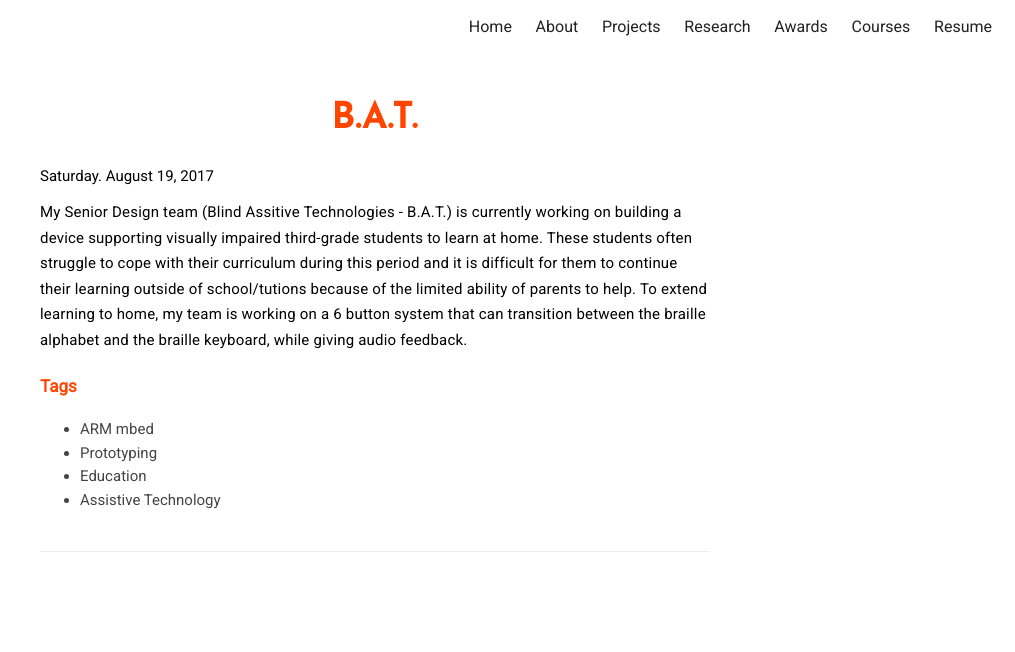
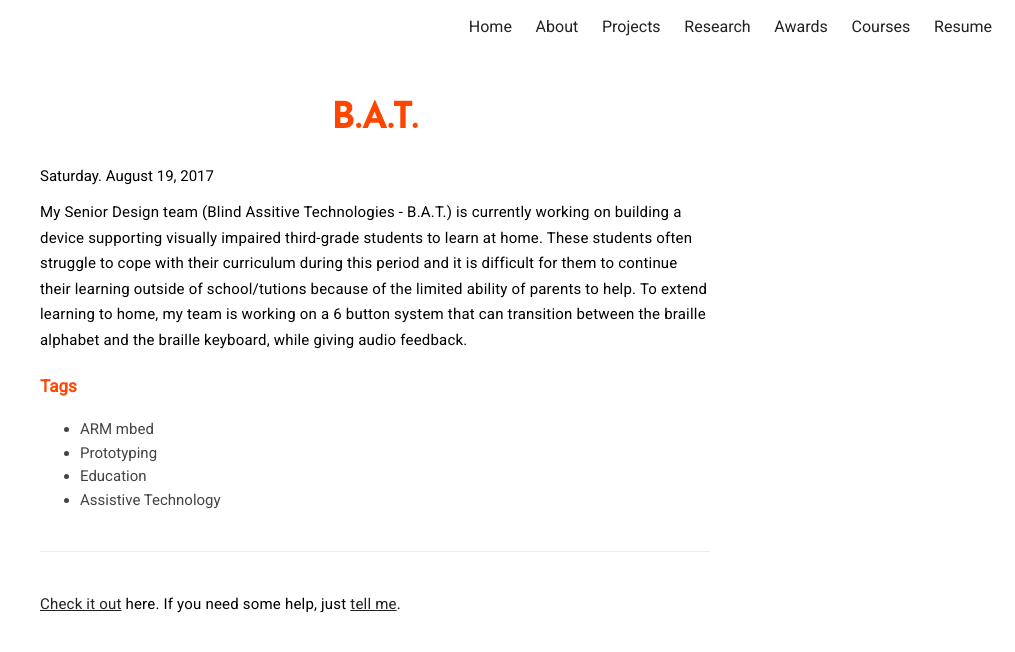
Before and after one commit to azraismail/azraismail.github.io, a Jekyll site: the page built from _posts/2017-08-19-bat.markdown, in a window 1280 px wide. Shown: the top 652 px of the page, without its empty margins (265-1280 px from the left). Built offline with Jekyll 4.4.1, drawn with Linux system fonts in a browser that asks for light colours.

Commit message:
Update 2017-08-19-bat.markdown

```diff
--- a/_posts/2017-08-19-bat.markdown
+++ b/_posts/2017-08-19-bat.markdown
@@ -28,3 +28,6 @@ To extend learning to home, my team is working on a 6 button system that can tra
 - Assistive Technology
 
 ---
+
+[Check it out](http://ece4012y2017.ece.gatech.edu/fall/sd17f07/index.html) here.
+If you need some help, just [tell me](http://github.com/aismail1997/aismail1997.github.io/issues).
```
